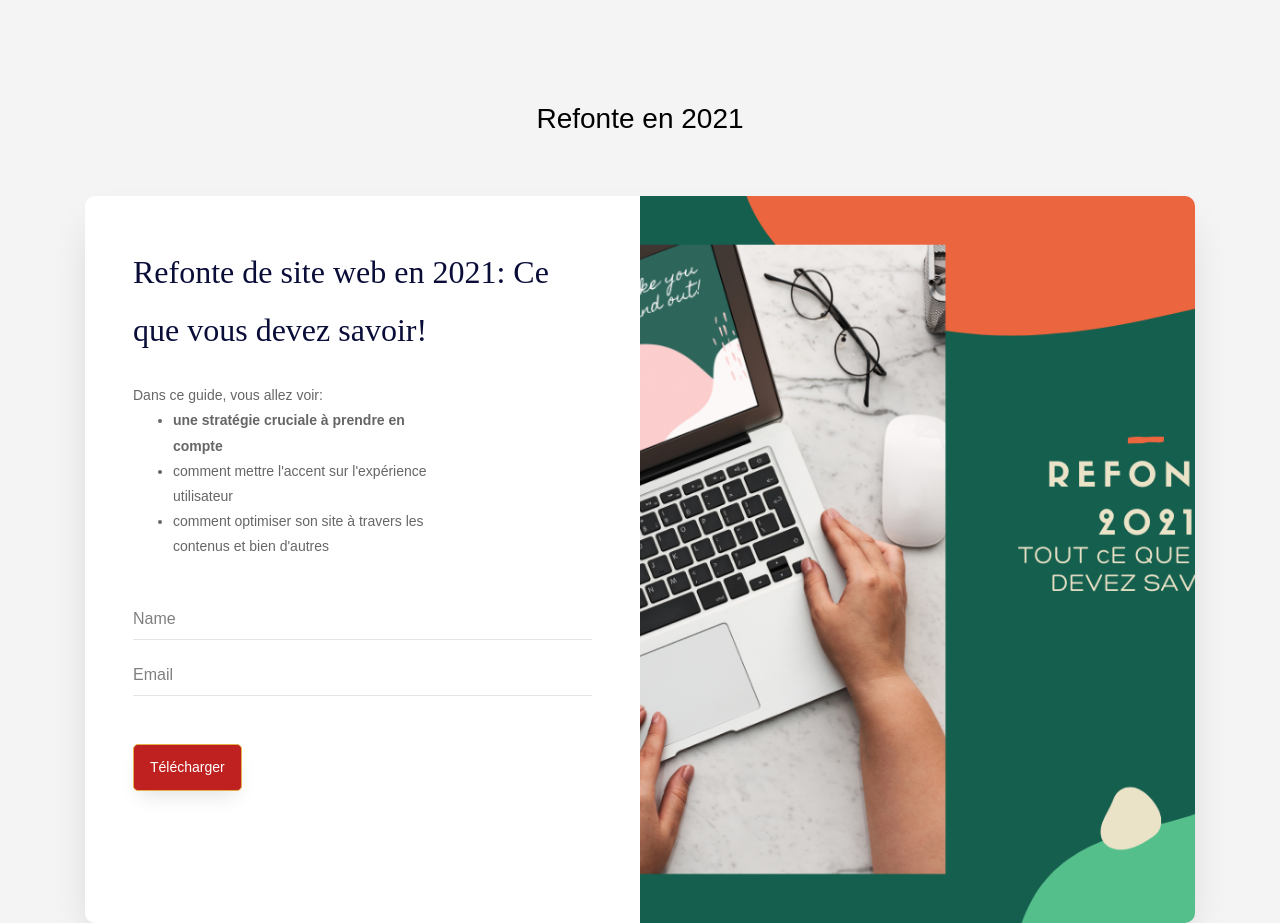
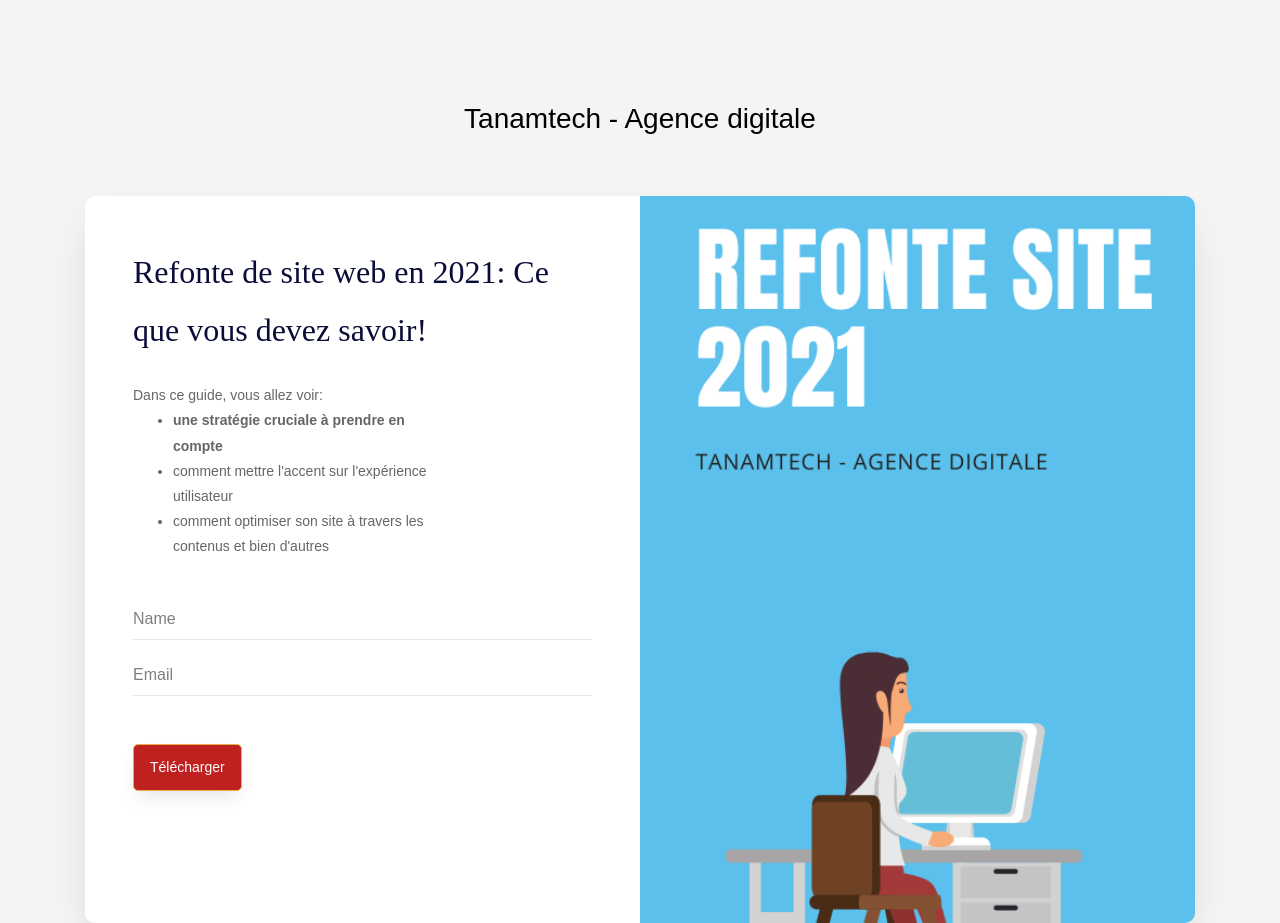
Before and after one commit to AinaLuc/tanamtech, a plain HTML site: page contact/index.html in a window 1280 px wide. Shown: the top 923 px of the page. Drawn offline with Linux system fonts and the light colour scheme.

Commit message:
branding

```diff
--- a/contact/index.html
+++ b/contact/index.html
@@ -1,7 +1,7 @@
 <!doctype html>
 <html lang="en">
   <head>
-  	<title>Guide pour faire la refonte de son site en 2021</title>
+  	<title>Tanamtech:Guide pour faire la refonte de son site en 2021</title>
     <meta charset="utf-8">
     <meta name="viewport" content="width=device-width, initial-scale=1, shrink-to-fit=no">
 
@@ -17,7 +17,7 @@
 		<div class="container">
 			<div class="row justify-content-center">
 				<div class="col-md-6 text-center mb-5">
-					<h2 class="heading-section">Refonte en 2021</h2>
+					<h2 class="heading-section">Tanamtech - Agence digitale</h2>
 				</div>
 			</div>
 			<div class="row justify-content-center">
@@ -104,7 +104,7 @@
 								</div>
 							</div>
 							<div class="col-lg-6 d-flex align-items-stretch">
-								<div class="info-wrap w-100 p-5 img" style="background-image: url(images/refonte.png);">
+								<div class="info-wrap w-100 p-5 img" style="background-image: url(images/tcover.png);">
 			          </div>
 							</div>
 						</div>
```
Also changed, not shown: guide/index.html (+2 -2 lines), contact/images/tcover.png (added).
